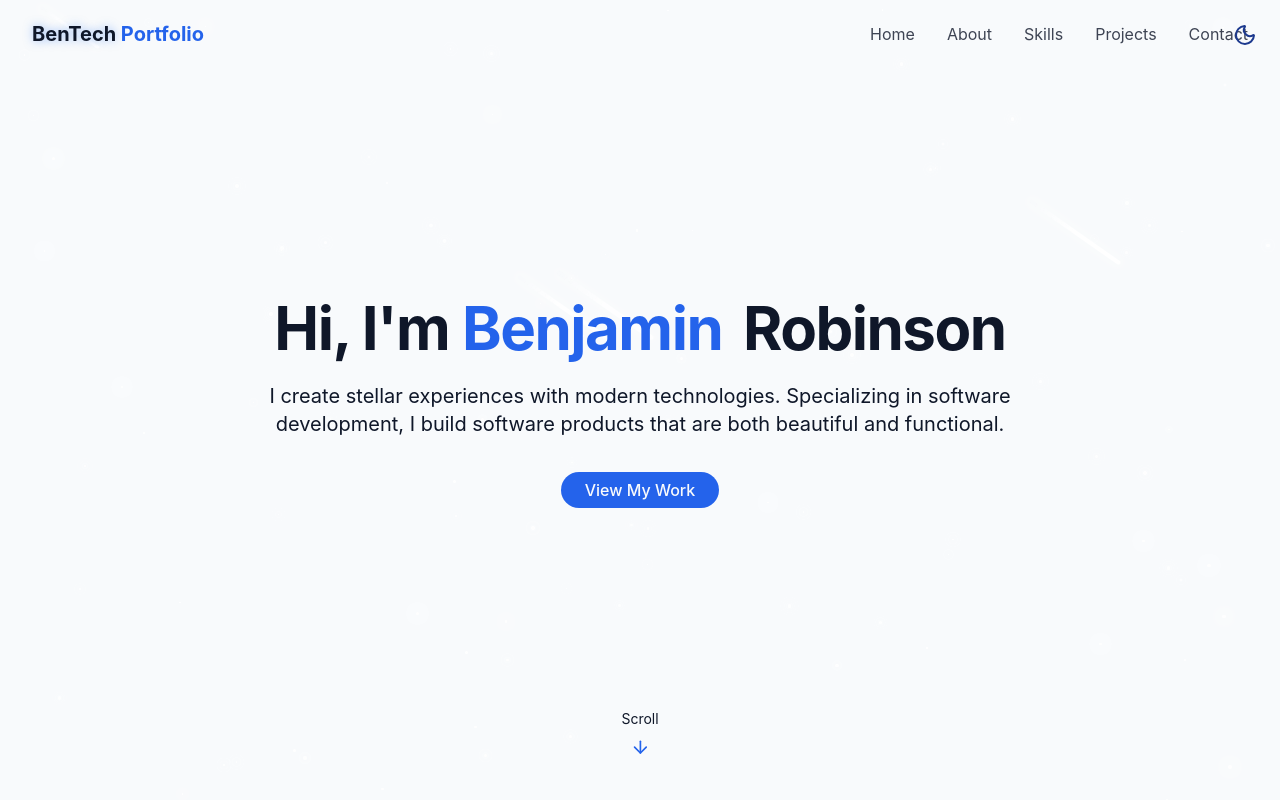
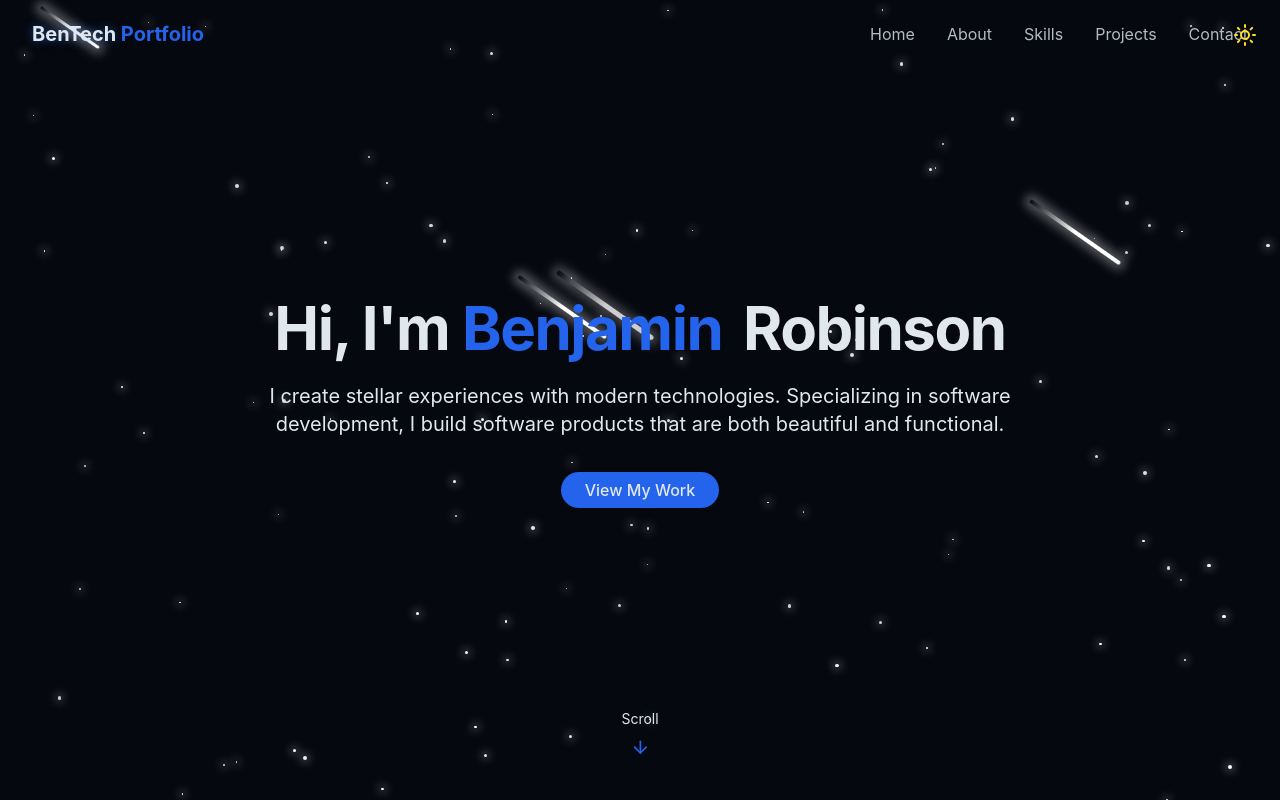
Before and after one commit to Apollo1729/BEAUTIFULPORTFOLIO, a React app: page / in a window 1280 px wide. Shown: the top 800 px of the page. Built offline with nearby package versions, Linux system fonts and the light colour scheme; the HTML template or start-up script is replaced by a standard one.

Commit message:
dark theme set as default

```diff
--- a/src/components/ThemeToggle.jsx
+++ b/src/components/ThemeToggle.jsx
@@ -1,41 +1,53 @@
 import { Moon, Sun } from "lucide-react";
-import { useEffect, useState } from "react"
+import { useEffect, useState } from "react";
 import { cn } from "../lib/utils";
 
-export const ThemeToggle=()=>{
-    const [isDarkMode, setIsDarkMode] =useState(false);
+export const ThemeToggle = () => {
+  const [isDarkMode, setIsDarkMode] = useState(true); // default to dark
 
-    useEffect(()=>{
-        const storedTheme = localStorage.getItem("theme")
-        if(storedTheme=="dark"){
-            setIsDarkMode(true)
-            document.documentElement.classList.add("dark");
-        }else{
-            setIsDarkMode(false)
-            document.documentElement.classList.remove("dark");
-        }
+  useEffect(() => {
+    const storedTheme = localStorage.getItem("theme");
 
-    },[])
+    // If no stored theme, default to dark for first-time users
+    if (!storedTheme) {
+      localStorage.setItem("theme", "dark");
+    }
 
-    const toggleTheme=()=>{
-        if(isDarkMode){
-            document.documentElement.classList.remove("dark");
-            localStorage.setItem("theme","light")
-            setIsDarkMode(false)
+    const shouldBeDark = storedTheme !== "light";
+    setIsDarkMode(shouldBeDark);
 
-        }else{
-            document.documentElement.classList.add("dark");
-            localStorage.setItem("theme","dark")
-            setIsDarkMode(true)
-        }
+    if (shouldBeDark) {
+      document.documentElement.classList.add("dark");
+    } else {
+      document.documentElement.classList.remove("dark");
     }
-    return(
-         <button onClick={toggleTheme} className={cn("fixed max-sm:hidden top-5 right-5 z-50 p-0.75 rounded-full transitions-colors duration-300",
-            "focus:outlin-hidden"
-         )}>{isDarkMode ?
-            (<Sun className="h-6 w-6 text-yellow-300" />)
-            :
-            (<Moon className="h-6 w-6 text-blue-900"/> )}
-         </button>
-    )
-}
+  }, []);
+
+  const toggleTheme = () => {
+    if (isDarkMode) {
+      document.documentElement.classList.remove("dark");
+      localStorage.setItem("theme", "light"); // ✅ was incorrectly saving "dark"
+      setIsDarkMode(false);
+    } else {
+      document.documentElement.classList.add("dark");
+      localStorage.setItem("theme", "dark");
+      setIsDarkMode(true);
+    }
+  };
+
+  return (
+    <button
+      onClick={toggleTheme}
+      className={cn(
+        "fixed max-sm:hidden top-5 right-5 z-50 p-0.75 rounded-full transition-colors duration-300", // ✅ "transitions-colors" → "transition-colors"
+        "focus:outline-hidden" // ✅ "outlin-hidden" → "outline-hidden"
+      )}
+    >
+      {isDarkMode ? (
+        <Sun className="h-6 w-6 text-yellow-300" />
+      ) : (
+        <Moon className="h-6 w-6 text-blue-900" />
+      )}
+    </button>
+  );
+};
```
